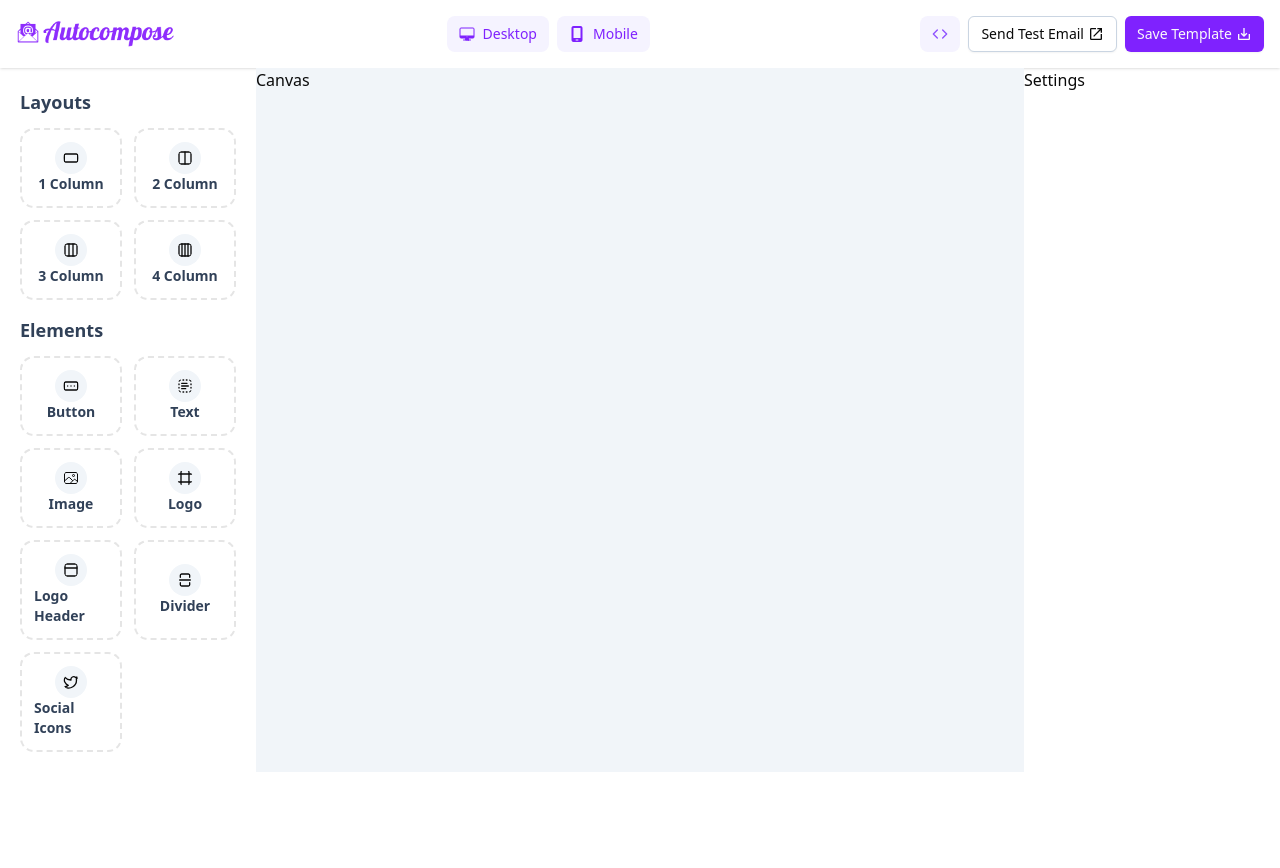
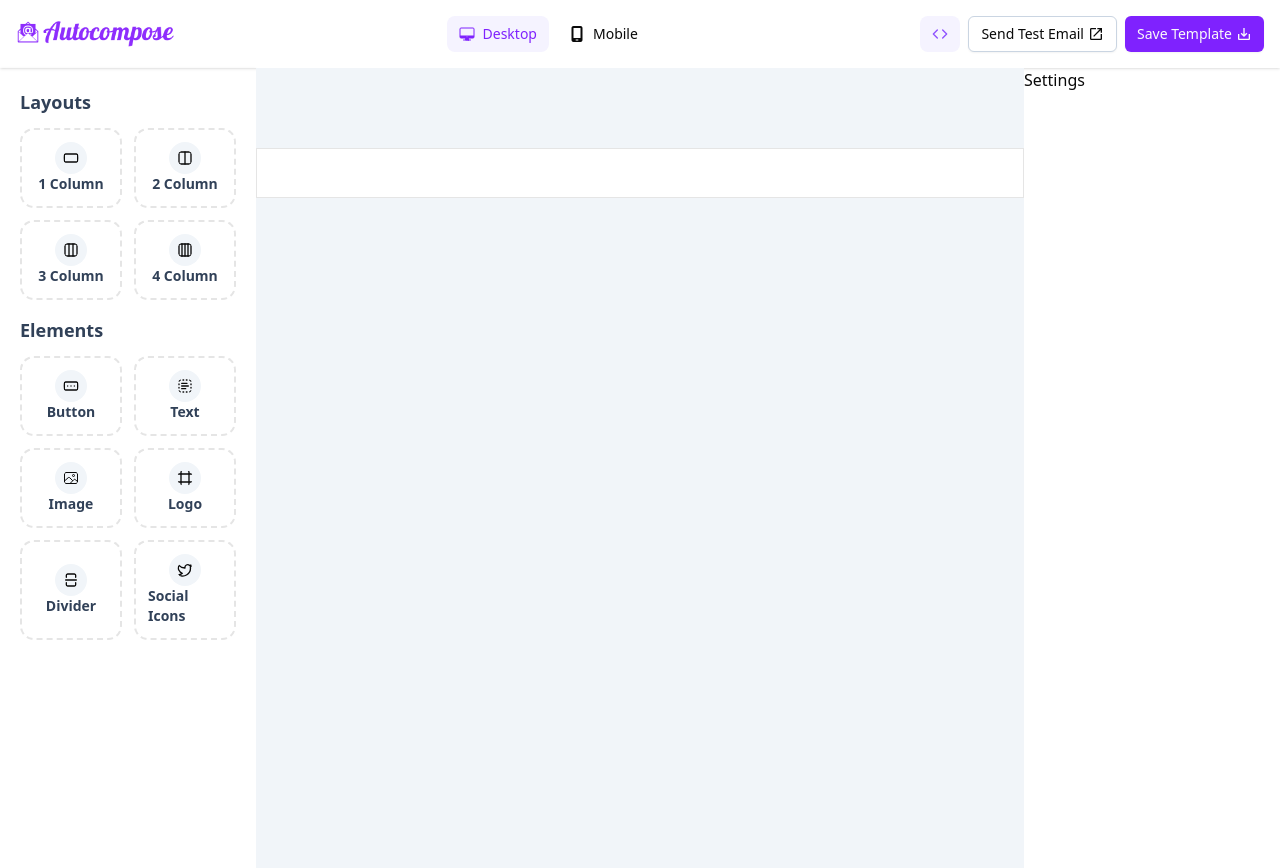
Before and after one commit to utsavpatel562/AutoCompose, a Next.js app: page /editor/1 in a window 1280 px wide. Before the commit the page ends 800 px from the top, so only its background shows below. Built offline with nearby package versions, Linux system fonts and the light colour scheme; no server answers.

Commit message:
latest update

```diff
--- a/Data/ElementList.jsx
+++ b/Data/ElementList.jsx
@@ -103,6 +103,7 @@ export default [
       width: "100%",
     },
   },
+  /*
   {
     icon: PanelTop,
     type: "LogoHeader",
@@ -123,7 +124,7 @@ export default [
       backgroundColor: "#fff",
       width: "100%",
     },
-  },
+  },*/
   {
     icon: SquareSplitVertical,
     type: "Divider",
--- a/app/provider.jsx
+++ b/app/provider.jsx
@@ -3,9 +3,11 @@ import React, { useContext, useEffect, useState } from "react";
 import { ConvexProvider, ConvexReactClient } from "convex/react";
 import { GoogleOAuthProvider } from "@react-oauth/google";
 import { UserDetailContext } from "@/context/UserDetailContext";
+import { ScreenSizeContext } from "@/context/ScreenSizeContext";
 function Provider({ children }) {
   const convex = new ConvexReactClient(process.env.NEXT_PUBLIC_CONVEX_URL);
   const [userDetail, setUserDetail] = useState();
+  const [screenSize, setScreenSize] = useState("desktop");
   useEffect(() => {
     const storage = JSON.parse(localStorage.getItem("userDetail"));
     if (!storage?.email || !storage) {
@@ -18,7 +20,9 @@ function Provider({ children }) {
     <ConvexProvider client={convex}>
       <GoogleOAuthProvider clientId={process.env.NEXT_PUBLIC_GOOGLE_CLIENT_ID}>
         <UserDetailContext.Provider value={{ userDetail, setUserDetail }}>
-          <div>{children}</div>
+          <ScreenSizeContext.Provider value={{ screenSize, setScreenSize }}>
+            <div>{children}</div>
+          </ScreenSizeContext.Provider>
         </UserDetailContext.Provider>
       </GoogleOAuthProvider>
     </ConvexProvider>
@@ -29,3 +33,6 @@ export default Provider;
 export const useUserDetail = () => {
   return useContext(UserDetailContext);
 };
+export const useScreenSize = () => {
+  return useContext(ScreenSizeContext);
+};
--- a/components/ui/Canvas.jsx
+++ b/components/ui/Canvas.jsx
@@ -1,9 +1,16 @@
+"use client";
+import { useScreenSize } from "@/app/provider";
 import React from "react";
 
 function Canvas() {
+  const { screenSize, setScreenSize } = useScreenSize();
   return (
     <>
-      <div>Canvas</div>
+      <div className="mt-20 flex justify-center">
+        <div
+          className={`bg-white p-6 w-full border ${screenSize == "desktop" ? "max-w-3xl" : "max-w-md"}`}
+        ></div>
+      </div>
     </>
   );
 }
--- a/components/ui/EditorHeader.jsx
+++ b/components/ui/EditorHeader.jsx
@@ -1,3 +1,4 @@
+"use client";
 import Image from "next/image";
 import React from "react";
 import { Button } from "./button";
@@ -5,7 +6,9 @@ import { Code } from "lucide-react";
 import { MdSaveAlt, MdOpenInNew } from "react-icons/md";
 import { IoDesktopOutline } from "react-icons/io5";
 import { FaMobileScreen } from "react-icons/fa6";
+import { useScreenSize } from "@/app/provider";
 function EditorHeader() {
+  const { screenSize, setScreenSize } = useScreenSize();
   return (
     <>
       <div className="p-4 shadow-sm flex flex-col sm:flex-row justify-between items-start sm:items-center gap-4 sm:gap-0">
@@ -20,14 +23,16 @@ function EditorHeader() {
         <div className="flex items-center gap-2">
           <Button
             variant="ghost"
-            className="text-violet-600 bg-violet-50 hover:bg-violet-100 hover:text-violet-500 cursor-pointer"
+            onClick={() => setScreenSize("desktop")}
+            className={`${screenSize == "desktop" && "bg-violet-50 text-violet-600"} cursor-pointer`}
           >
             <IoDesktopOutline />
             Desktop
           </Button>
           <Button
             variant="ghost"
-            className="text-violet-600 bg-violet-50 hover:bg-violet-100 hover:text-violet-500 cursor-pointer"
+            onClick={() => setScreenSize("mobile")}
+            className={`${screenSize == "mobile" && "bg-violet-50 text-violet-600"} cursor-pointer`}
           >
             <FaMobileScreen />
             Mobile
--- a/components/ui/ElementSideBar.jsx
+++ b/components/ui/ElementSideBar.jsx
@@ -6,11 +6,13 @@ import ElementList from "@/Data/ElementList";
 function ElementSideBar() {
   return (
     <>
-      <div className="p-5">
+      <div className="p-5 h-screen shadow-sm">
         <h2 className="font-bold text-lg text-slate-700">Layouts</h2>
         <div className="grid grid-cols-3 md:grid-cols-2 gap-3 mt-3">
           {Layout.map((layout, index) => (
-            <ElementLayoutCard layout={layout} key={index} />
+            <div>
+              <ElementLayoutCard layout={layout} key={index} />
+            </div>
           ))}
         </div>
         <h2 className="font-bold text-lg text-slate-700 mt-4">Elements</h2>
--- /dev/null
+++ b/context/ScreenSizeContext.jsx
@@ -0,0 +1,3 @@
+import { createContext } from "react";
+
+export const ScreenSizeContext = createContext();
```
